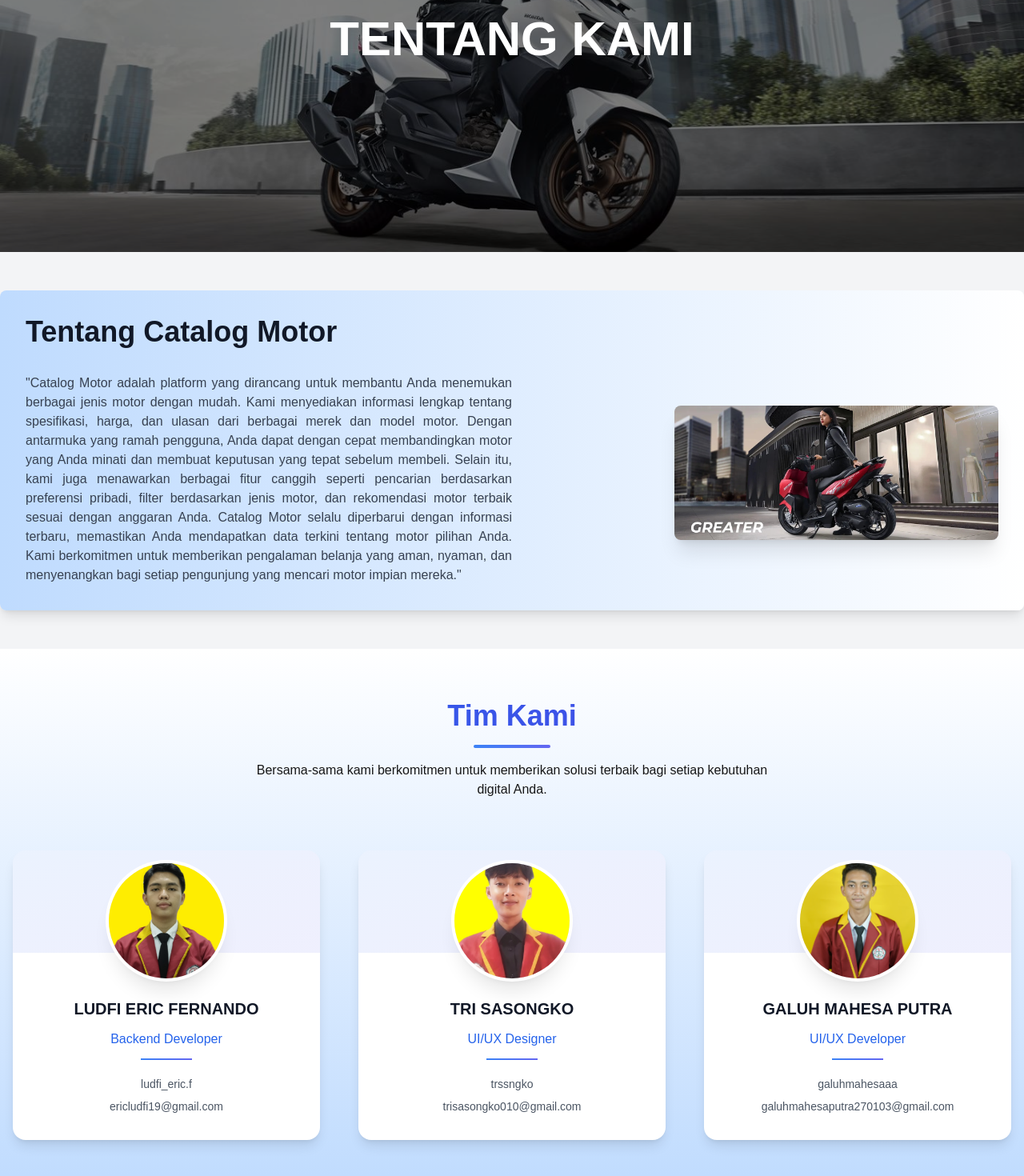
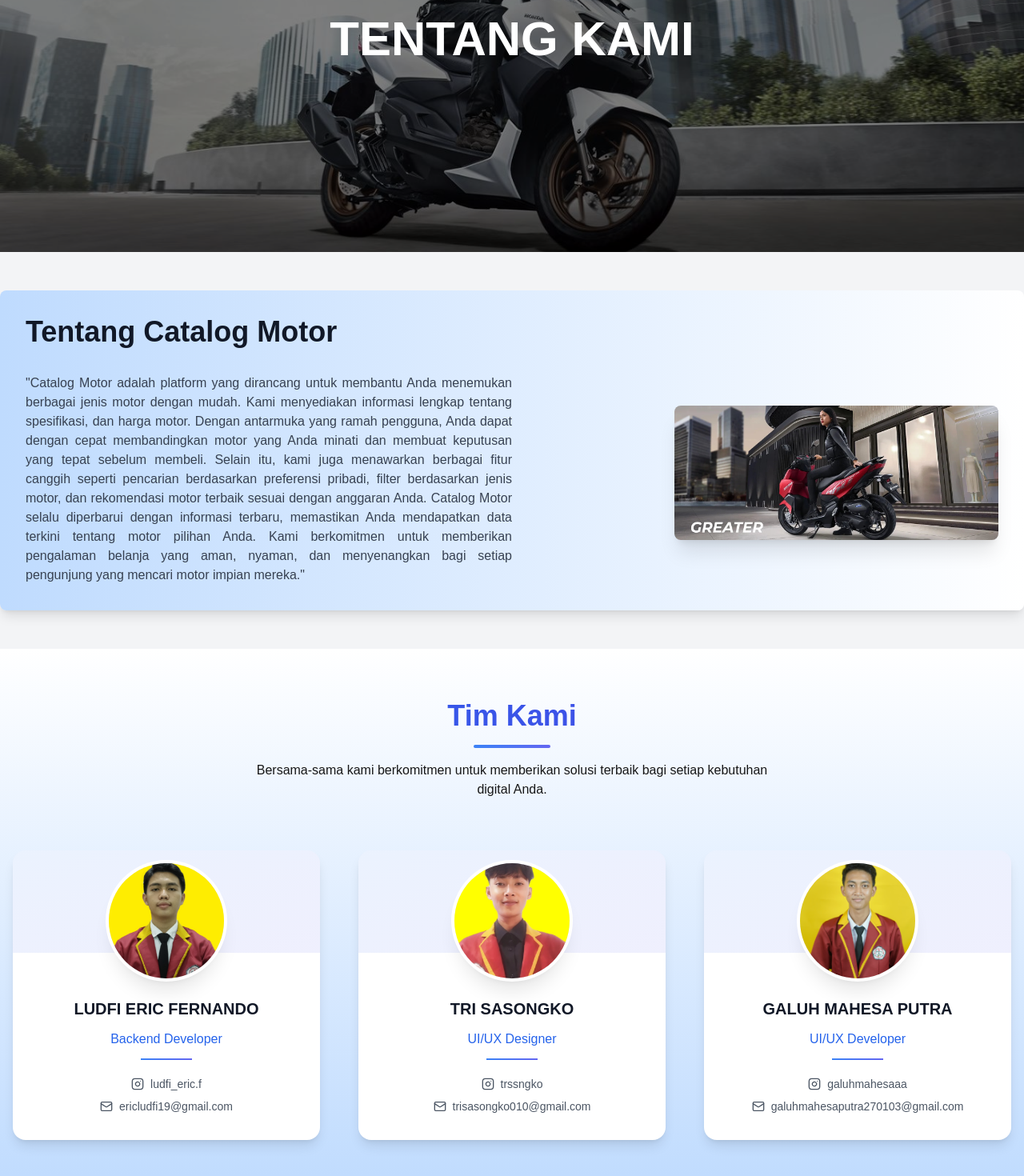
Before and after one commit to TriSasongko/GALACTRI, a Next.js app: page /modules/about in a window 1280 px wide. Shown: the part 290-1760 px from the top of the page at 80% size. Built offline with nearby package versions, Linux system fonts and the light colour scheme.

Commit message:
Menambahkan ikon Instagram dan Mail dari lucide-react

```diff
--- a/app/modules/about/page.tsx
+++ b/app/modules/about/page.tsx
@@ -1,4 +1,5 @@
 import React from 'react';
+import { Instagram, Mail } from 'lucide-react';
 
 const AboutPage = () => {
   return (
@@ -24,8 +25,7 @@ const AboutPage = () => {
     <div className="sm:w-1/2">
       <p className="mt-4 text-gray-700 text-justify">
         "Catalog Motor adalah platform yang dirancang untuk membantu Anda menemukan berbagai jenis motor
-        dengan mudah. Kami menyediakan informasi lengkap tentang spesifikasi, harga, dan ulasan dari berbagai
-        merek dan model motor. Dengan antarmuka yang ramah pengguna, Anda dapat dengan cepat membandingkan
+        dengan mudah. Kami menyediakan informasi lengkap tentang spesifikasi, dan harga motor. Dengan antarmuka yang ramah pengguna, Anda dapat dengan cepat membandingkan
         motor yang Anda minati dan membuat keputusan yang tepat sebelum membeli. Selain itu, kami juga
         menawarkan berbagai fitur canggih seperti pencarian berdasarkan preferensi pribadi, filter berdasarkan
         jenis motor, dan rekomendasi motor terbaik sesuai dengan anggaran Anda. Catalog Motor selalu diperbarui
@@ -63,7 +63,6 @@ const AboutPage = () => {
 
         <div className="max-w-7xl mx-auto px-4">
           <div className="grid grid-cols-1 gap-12 sm:grid-cols-2 lg:grid-cols-3">
-         {/* Team Member */}
             {[
               {
                 name: "LUDFI ERIC FERNANDO",
@@ -89,65 +88,49 @@ const AboutPage = () => {
             ].map((member, index) => (
               <div
                 key={index}
-          className="group relative bg-white rounded-2xl shadow-lg transition-all
-          duration-500 hover:-translate-y-2 hover:shadow-2xl overflow-hidden"
+                className="group relative bg-white rounded-2xl shadow-lg transition-all duration-500 hover:-translate-y-2 hover:shadow-2xl overflow-hidden"
               >
-          {/* Decorative Background Pattern */}
-          <div className="absolute top-0 left-0 w-full h-32 bg-gradient-to-br from-blue-500/10
-           to-indigo-500/10 pointer-events-none"></div>
-           {/* Content Container */}
+                <div className="absolute top-0 left-0 w-full h-32 bg-gradient-to-br from-blue-500/10 to-indigo-500/10 pointer-events-none"></div>
+
                 <div className="relative px-6 pt-20 pb-8">
-             {/* Profile Image */}
-             <div className="relative -mt-16 mb-6 w-36 h-36 mx-auto rounded-full overflow-hidden
-             ring-4 ring-white shadow-xl">
+                  <div className="relative -mt-16 mb-6 w-36 h-36 mx-auto rounded-full overflow-hidden ring-4 ring-white shadow-xl">
                     <img
-                className="w-full h-full object-cover transform group-hover:scale-110
-                transition-transform duration-500"
+                      className="w-full h-full object-cover transform group-hover:scale-110 transition-transform duration-500"
                       src={member.img}
                       alt={member.name}
                     />
                   </div>
 
-            {/* Text Content */}
                   <div className="text-center space-y-3">
-              <h3 className="text-xl font-bold text-gray-900 group-hover:text-blue-600
-              transition-colors duration-300">
+                    <h3 className="text-xl font-bold text-gray-900 group-hover:text-blue-600 transition-colors duration-300">
                       {member.name}
                     </h3>
                     <p className="text-blue-600 font-medium">{member.role}</p>
 
-            {/* Divider */}
                     <div className="w-16 h-0.5 bg-gradient-to-r from-blue-500 to-indigo-500 mx-auto"></div>
 
-              {/* Social Links */}
                     <div className="flex flex-col items-center space-y-2 pt-2">
                       <a
                         href={`https://instagram.com/${member.instagram}`}
-                  className="inline-flex items-center space-x-2 text-gray-600
-                   hover:text-pink-500 transition-all duration-300 group-hover:translate-x-1"
+                        className="inline-flex items-center space-x-2 text-gray-600 hover:text-pink-500 transition-all duration-300 group-hover:translate-x-1"
                       >
+                        <Instagram size={16} className="flex-shrink-0" />
                         <span className="text-sm font-medium">{member.instagram}</span>
                       </a>
                       <a
                         href={`mailto:${member.email}`}
-                  className="inline-flex items-center space-x-2 text-gray-600
-                   hover:text-blue-500 transition-all duration-300 group-hover:translate-x-1"
+                        className="inline-flex items-center space-x-2 text-gray-600 hover:text-blue-500 transition-all duration-300 group-hover:translate-x-1"
                       >
+                        <Mail size={16} className="flex-shrink-0" />
                         <span className="text-sm font-medium">{member.email}</span>
                       </a>
                     </div>
-
-
-
-
                   </div>
                 </div>
               </div>
             ))}
           </div>
         </div>
-
-
       </div>
 
 
```
Also changed, not shown: package.json (+5 -4 lines), 1 other file (tests, documents, lock files or other folders). Lines whose indentation alone changed are shown as unchanged.
